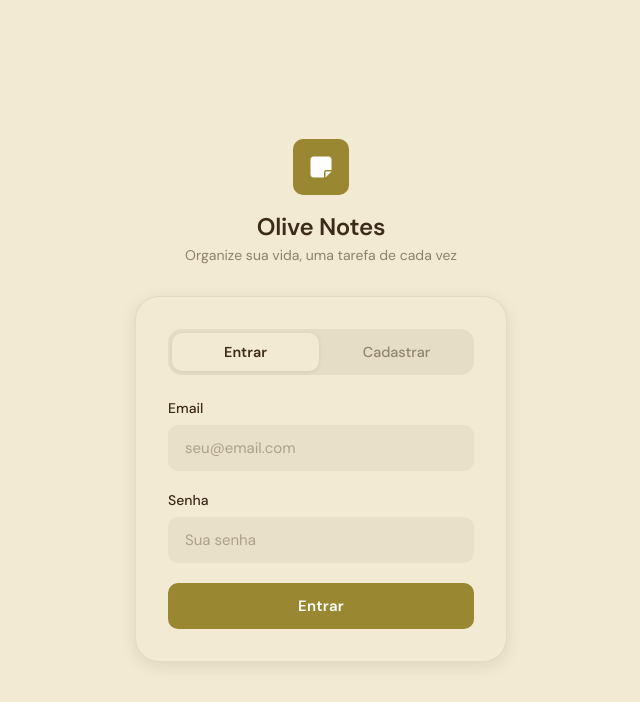
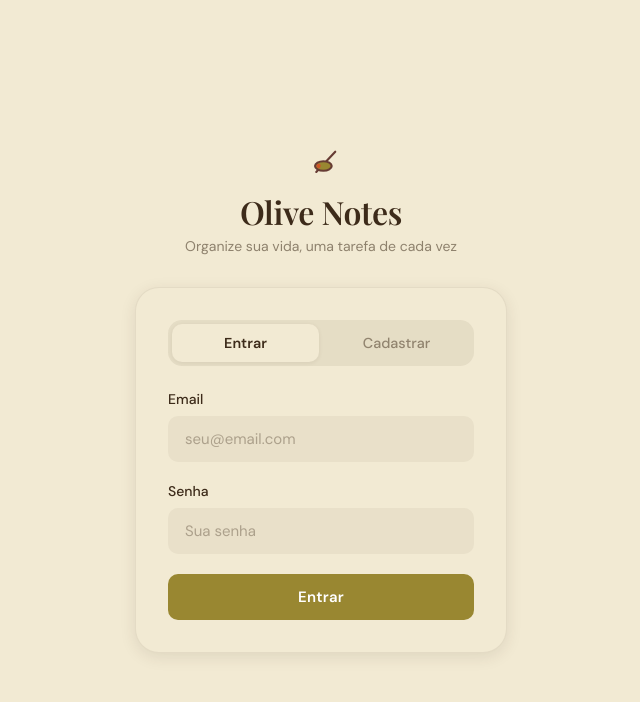
Before and after one commit to lauar-m/olive_notes-app, a website: page public/index.html in a window 1280 px wide. Shown: the whole page, without its empty margins (319-959 px from the left). Drawn offline with nearby package versions, Linux system fonts and the light colour scheme.

Commit message:
style: atualiza a logo

```diff
--- a/public/css/auth.css
+++ b/public/css/auth.css
@@ -28,25 +28,9 @@ body {
   margin-bottom: var(--space-8);
 }
 
-.auth-logo-icon {
-  display: inline-flex;
-  align-items: center;
-  justify-content: center;
-  width: 56px;
-  height: 56px;
-  background-color: var(--color-olive);
-  border-radius: var(--radius-md);
-  margin-bottom: var(--space-4);
-}
-
-.auth-logo-icon i {
-  font-size: 1.5rem;
-  color: #fff;
-}
-
 .auth-logo h1 {
-  font-family: var(--font-sans);
-  font-size: 1.5rem;
+  font-family: var(--font-serif);
+  font-size: 2rem;
   font-weight: 600;
   color: var(--color-dark-brown);
   letter-spacing: -0.3px;
--- a/public/index.html
+++ b/public/index.html
@@ -25,9 +25,35 @@
     <div class="auth-wrapper">
       <!-- Logo / Identidade visual -->
       <div class="auth-logo">
-        <div class="auth-logo-icon">
-          <i class="fa-solid fa-note-sticky"></i>
-        </div>
+        <svg
+          width="38"
+          height="38"
+          viewBox="0 0 32 32"
+          fill="none"
+          xmlns="http://www.w3.org/2000/svg"
+        >
+          <line
+            x1="12"
+            y1="21"
+            x2="28"
+            y2="4"
+            stroke="#673C34"
+            stroke-width="1.8"
+            stroke-linecap="round"
+          />
+
+          <ellipse
+            cx="18"
+            cy="16"
+            rx="7"
+            ry="4"
+            fill="#998731"
+            stroke="#673C34"
+            stroke-width="1.8"
+          />
+
+          <circle cx="14" cy="16" r="1.8" fill="#CF5527" />
+        </svg>
         <h1>Olive Notes</h1>
         <p>Organize sua vida, uma tarefa de cada vez</p>
       </div>
```
Also changed, not shown: public/app.html (+29 -3 lines), public/css/app.css (+0 -16 lines).
